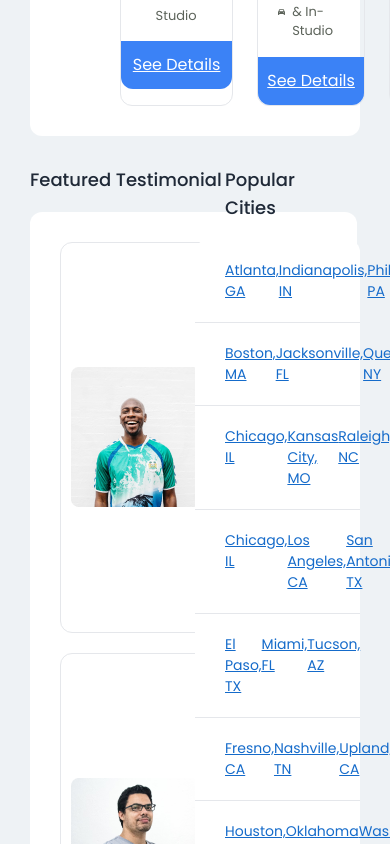
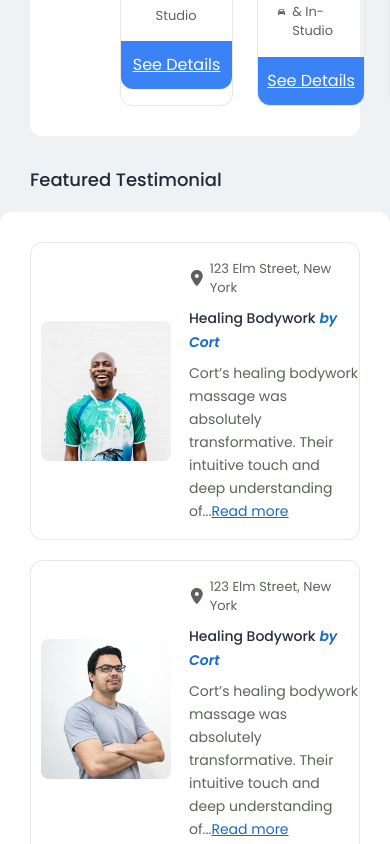
Before and after one commit to subirdas29/therapist, a React (Vite) app: page / in a window 390 px wide. Shown: the part 920-1764 px from the top of the page. Built offline with nearby package versions, Linux system fonts and the light colour scheme.

Commit message:
testomonial responsive

```diff
--- a/src/Components/Home/FeaturedTestimonial/FeaturedTestimonial.jsx
+++ b/src/Components/Home/FeaturedTestimonial/FeaturedTestimonial.jsx
@@ -6,9 +6,9 @@ import { FaLocationDot } from "react-icons/fa6";
 
 const FeaturedTestimonial = () => {
   return (
-    <div className='grid col-span-2'>
+    <div className='grid col-span-4 lg:col-span-2'>
         <h1 className='mx-[30px] mt-[30px] mb-[18px] font-medium text-lg'>Featured Testimonial</h1>
-      <div className='bg-[#FFFFFF] mx-[30px] p-[30px] rounded-xl'>
+      <div className='bg-[#FFFFFF] md:mx-[30px] p-[30px] rounded-xl'>
       <div className='flex items-center border mb-[20px] rounded-xl'>
       <div >
       <img src={t1} className='p-[10px] max-w-fit' alt="" />
```
